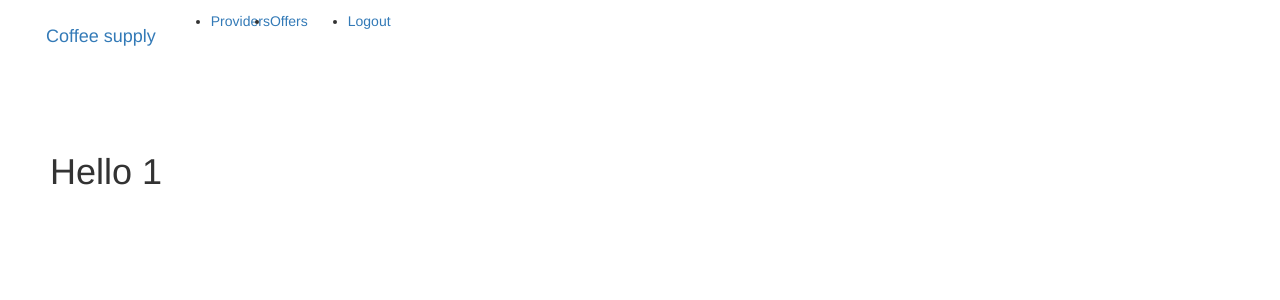
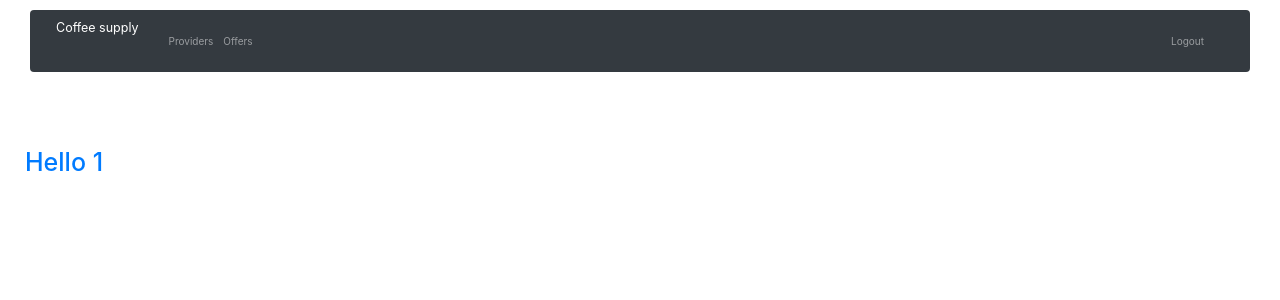
Before and after one commit to cehali/CoffeeSupply, a Flask app: page /dashboard in a window 1280 px wide. Shown: the top 300 px of the page. Run offline with Flask 2, Linux system fonts and the light colour scheme; the visitor is signed in with stand-in values (Sample User, id 1); some libraries are stand-ins or nearby versions.

Commit message:
I really hate front

```diff
--- a/templates/dashboard.html
+++ b/templates/dashboard.html
@@ -7,6 +7,7 @@
 {% block styles %}
     {{super()}}
     <link rel="stylesheet" href="{{url_for('.static', filename='all.css')}}">
+    <link href="https://stackpath.bootstrapcdn.com/bootstrap/4.1.3/css/bootstrap.min.css" rel="stylesheet" integrity="sha384-MCw98/SFnGE8fJT3GXwEOngsV7Zt27NXFoaoApmYm81iuXoPkFOJwJ8ERdknLPMO" crossorigin="anonymous">
 {% endblock %}
 
 {% block navbar %}
@@ -17,7 +18,7 @@
                 <li class="nav-item"><a class="nav-link" href="/offers">Offers</a></li>
             </ul>
             <ul class="navbar-nav ml-auto">
-                <li><a class="nav-item" href="/logout"><span class="fa fa-sign-out"></span> Logout</a></li>
+                <li class="nav-item"><a class="nav-link" href="/logout"><span class="fa fa-sign-out"></span> Logout</></li>
             </ul>
     </nav>
 {% endblock %}
--- a/templates/offers.html
+++ b/templates/offers.html
@@ -7,6 +7,7 @@
 {% block styles %}
     {{super()}}
     <link rel="stylesheet" href="{{url_for('.static', filename='all.css')}}">
+    <link href="https://stackpath.bootstrapcdn.com/bootstrap/4.1.3/css/bootstrap.min.css" rel="stylesheet" integrity="sha384-MCw98/SFnGE8fJT3GXwEOngsV7Zt27NXFoaoApmYm81iuXoPkFOJwJ8ERdknLPMO" crossorigin="anonymous">
 {% endblock %}
 
 {% block navbar %}
--- a/templates/providers.html
+++ b/templates/providers.html
@@ -8,6 +8,7 @@
 {% block styles %}
     {{super()}}
     <link rel="stylesheet" href="{{url_for('.static', filename='all.css')}}">
+    <link href="https://stackpath.bootstrapcdn.com/bootstrap/4.1.3/css/bootstrap.min.css" rel="stylesheet" integrity="sha384-MCw98/SFnGE8fJT3GXwEOngsV7Zt27NXFoaoApmYm81iuXoPkFOJwJ8ERdknLPMO" crossorigin="anonymous">
 {% endblock %}
 
 {% block navbar %}
```
